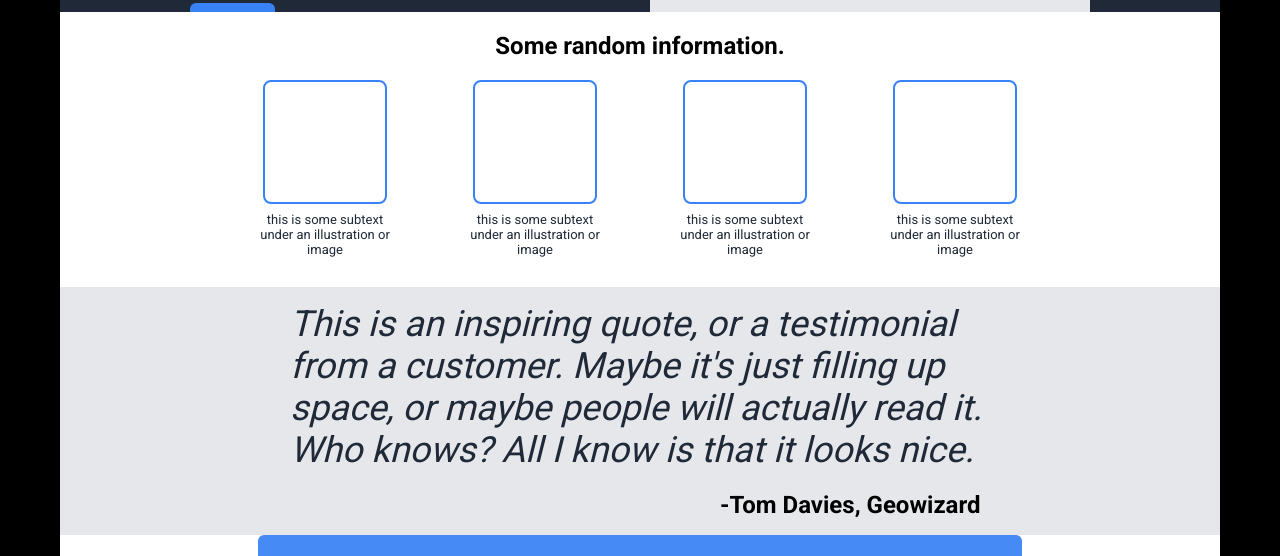
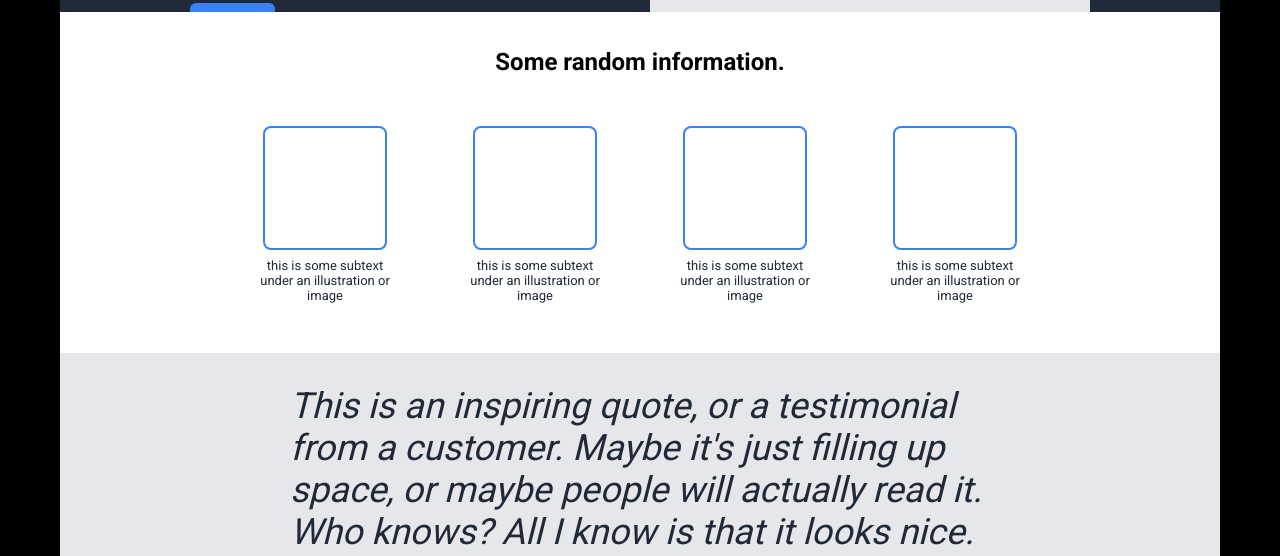
Before and after one commit to harryaust/odin-landing-page, a plain HTML site: page index.html in a window 1280 px wide. Shown: the part 244-800 px from the top of the page. Drawn offline with Linux system fonts and the light colour scheme.

Commit message:
Add final formatting

```diff
--- a/style.css
+++ b/style.css
@@ -6,6 +6,7 @@ body {
     display: flex;
     justify-content: center;
     box-sizing: border-box;
+    flex: 1, 1, 0;
 }
 
 ul {
@@ -36,6 +37,7 @@ a {
     padding: 20px;
     align-items: center;
     width: 900px;
+    flex: 1, 0, auto;
 }
 
 
@@ -53,12 +55,13 @@ a {
 
 
 .sec1 {
-    height: 300px;
+    height: 310px;
     gap: 20px;
     width: 900px;
     display: flex;
     justify-content: center;
     align-items: center;
+    flex: 1, 1, 0;
 }
 
 .left1 {
@@ -108,7 +111,14 @@ button {
     background-color: white;
     width: 1160px;
     text-align: center;
-    padding-bottom: 30px;
+    padding-bottom: 50px;
+    padding-top: 16px;
+    flex: 1, 1, 0;
+    display: flex;
+    flex-direction: column;
+    justify-content: center;
+    align-items: center;
+    gap: 30px;
 }
 
 
@@ -152,8 +162,9 @@ button {
     justify-content: center;
     align-items: center;
     gap: 20px;
-    padding-top: 16px;
-    padding-bottom: 16px;
+    padding-top: 32px;
+    padding-bottom: 32px;
+    flex: 1, 1, 0;
 }
 
 .quote {
@@ -177,6 +188,7 @@ button {
     align-items: center;
     width: 1160px;
     height: 200px;
+    flex: 1, 1, 0;
 }
 
 .bluebox {
@@ -221,4 +233,5 @@ button {
     font-size: 18px;
     color: #e5e7eb;
     margin-top: auto;
+    flex: 1, 0, auto;
 }
```
